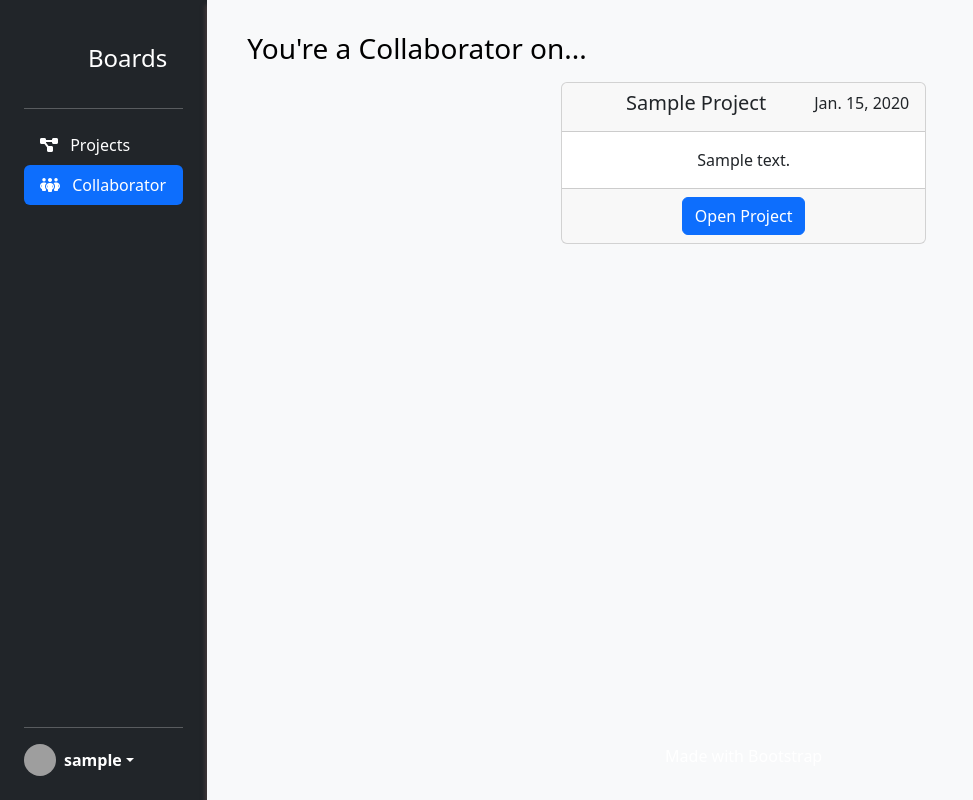
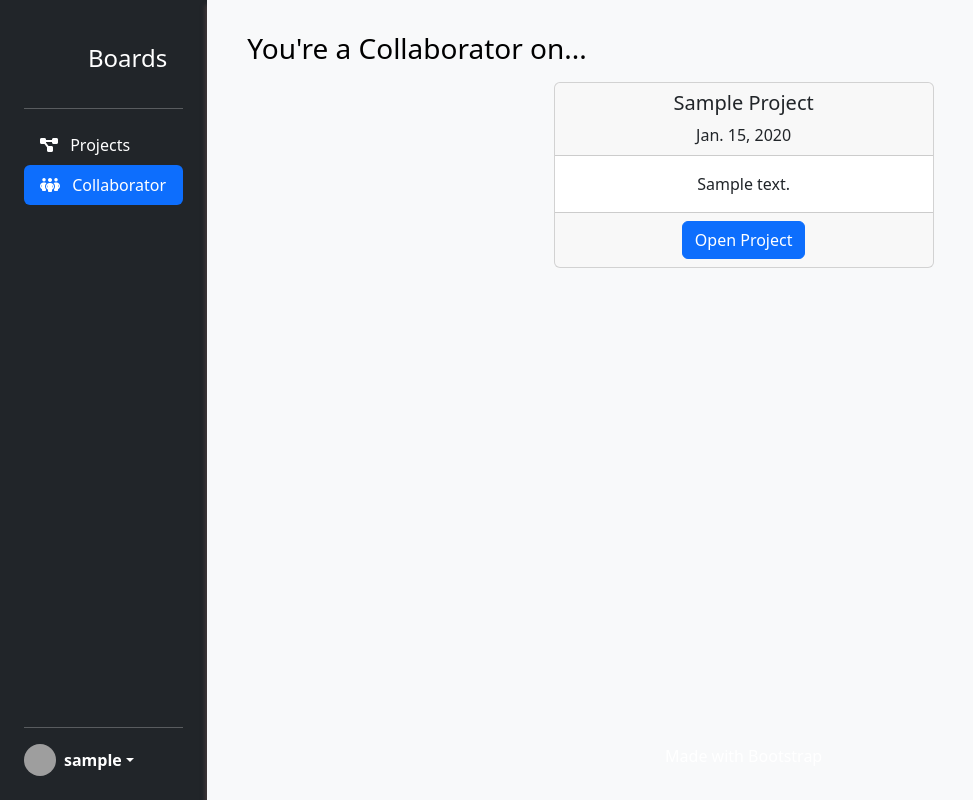
Before and after one commit to LukeI50/Project-Boards, a Django app: page /collaborator/ in a window 1280 px wide. Shown: the whole page, without its empty margins (0-973 px from the left). Run offline with Django 4.2, Linux system fonts and the light colour scheme; a user stored in the database is signed in; tables that the repository leaves empty hold one stand-in row (values such as "Sample post"); some libraries are stand-ins or nearby versions; grey boxes are pictures that could not be loaded.

Commit message:
Add: overflow/scroll-y to projects list container

```diff
--- a/project_board/templates/project_board/index.html
+++ b/project_board/templates/project_board/index.html
@@ -21,12 +21,12 @@ You're a Collaborator on...
 {% block content %}
 
 <!-- index.html content starts here -->
-<div class="container-fluid">
+<div class="container-fluid scroll-y max-h-80vh">
         <!-- Blog Entries Column -->
     <div class="grid entries-grid">
         {% for project in project_list %}
-        <div class="card project-card mb-2">
-            <div class="card-header d-flex justify-content-between">
+        <div class="card project-card mb-2 w-100">
+            <div class="card-header">
                 <h5 class="card-title px-5">{{ project.title | title }}</h5>
                 <span>{{ project.date_created }}</span>
             </div>
@@ -39,10 +39,6 @@ You're a Collaborator on...
         </div>
         {% endfor %}
     </div>
-
-
-    <!-- <div class="grid"></div> -->
-
 </div>
 <!-- index.html content ends here -->
 {% endblock %}
```
